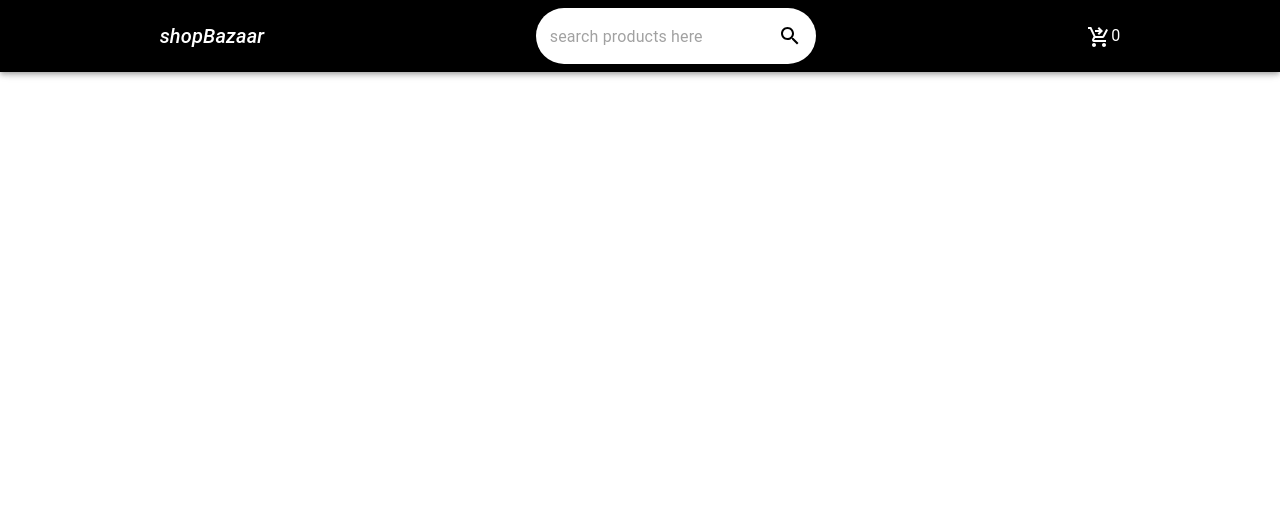
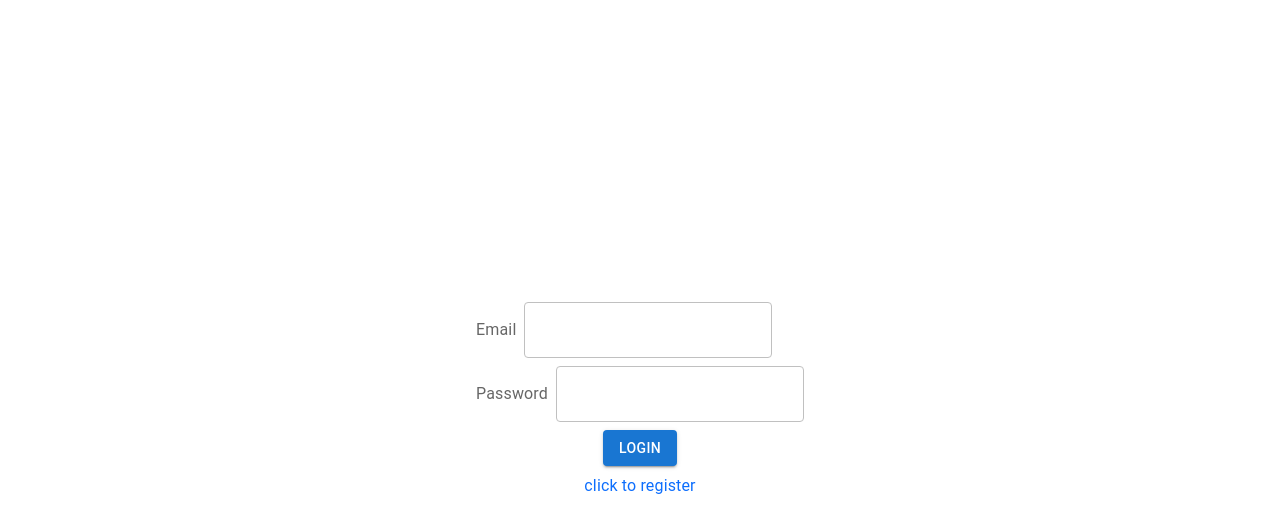
Before and after one commit to maheshsk61/New-Ecommerce-ui-api-, a React (Vite) app in the folder client/: page /login in a window 1280 px wide. Shown: the top 532 px of the page. Built offline with nearby package versions, Linux system fonts and the light colour scheme.

Commit message:
ui completed for login and register

```diff
--- a/client/package.json
+++ b/client/package.json
@@ -16,7 +16,6 @@
     "@mui/material": "^6.1.10",
     "@reduxjs/toolkit": "^2.4.0",
     "axios": "^1.7.9",
-    "bcryptjs": "^2.4.3",
     "bootstrap": "^5.3.3",
     "react": "^18.3.1",
     "react-dom": "^18.3.1",
@@ -26,7 +25,6 @@
   },
   "devDependencies": {
     "@eslint/js": "^9.15.0",
-    "@types/bcryptjs": "^2.4.6",
     "@types/node": "^22.10.1",
     "@types/react": "^18.3.12",
     "@types/react-dom": "^18.3.1",
--- a/client/src/App.tsx
+++ b/client/src/App.tsx
@@ -6,15 +6,24 @@ import Headphone from "./components/products/headphone/headphone";
 import Product from "./components/products/product";
 import Cart from "./components/cart/cart";
 import Register from "./components/register-user/register";
+import Login from "./components/login-user/login";
 
 export const routers = createBrowserRouter([
   {
-    path:"/register",
+    path: "/register",
     element: (
       <>
-        <Register/>
+        <Register />
       </>
-    )
+    ),
+  },
+  {
+    path: "/login",
+    element: (
+      <>
+        <Login />
+      </>
+    ),
   },
   {
     path: "/home",
--- a/client/src/Redux/slices/user.ts
+++ b/client/src/Redux/slices/user.ts
@@ -9,7 +9,8 @@ const initialState: IUser = {
   countryCode: "",
   mobileNumber: "",
   password: "",
-  error: "",
+  error: null,
+  success: null,
 };
 
 const userSlice = createSlice({
@@ -38,8 +39,13 @@ const userSlice = createSlice({
       state.password = action.payload;
       //console.log(`state.password ${state.password}`)
     },
-    setError(state, action: PayloadAction<string>) {
+    setError(state, action: PayloadAction<string | null>) {
       state.error = action.payload;
+      //console.log(`state.error ${state.error}`);
+    },
+    setSuccess(state, action: PayloadAction<string | null>) {
+      state.success = action.payload;
+      //console.log(`state.success ${state.success}`);
     },
     resetUser(state) {
       state.firstName = "";
@@ -49,7 +55,13 @@ const userSlice = createSlice({
       state.countryCode = "";
       state.mobileNumber = "";
       state.password = "";
-      state.error = "";
+      state.error = null;
+    },
+    setUser(state, action: PayloadAction<IUser>) {
+      const { firstName, lastName } = action.payload;
+      state.firstName = firstName;
+      console.log(state.firstName);
+      state.lastName = lastName;
     },
   },
 });
@@ -64,5 +76,7 @@ export const {
   setPassword,
   resetUser,
   setError,
+  setSuccess,
+  setUser,
 } = userSlice.actions;
 export default userSlice.reducer;
--- a/client/src/api.ts
+++ b/client/src/api.ts
@@ -26,8 +26,17 @@ export const productType = async (params: string) => {
 export const user = async (payload: object) => {
   try {
     const response = await axios.post(`${BASE_URL}/newUser`, payload);
-    return response.data;
+    return response;
   } catch (error) {
     return Promise.reject(error);
   }
 };
+
+export const userValidate = async (payload: object) => {
+  try {
+    const response = await axios.post(`${BASE_URL}/validateUser`, payload);
+    return response;
+  } catch (error) {
+    return Promise.reject(error);
+  }
+};
--- a/client/src/components/cart/cart.tsx
+++ b/client/src/components/cart/cart.tsx
@@ -31,7 +31,7 @@ const Cart: React.FC = (): JSX.Element => {
     price = price + product.price;
     return price;
   });
-  console.log(price);
+  //console.log(price);
 
   useEffect(() => {
     dispatch(setLoading(true));
@@ -148,7 +148,7 @@ const Cart: React.FC = (): JSX.Element => {
           );
         })
       )}
-      <Box sx={{ marginTop: 7, }}>
+      <Box sx={{ marginTop: 7 }}>
         {cart.cartItems.length > 0 && (
           <Card
             className="p-3"
--- /dev/null
+++ b/client/src/components/login-user/login.tsx
@@ -0,0 +1,176 @@
+import {
+  Alert,
+  Box,
+  Grid2,
+  InputLabel,
+  TextField,
+  Typography,
+} from "@mui/material";
+import { constant } from "../../constant";
+import { Link, useNavigate } from "react-router-dom";
+import Buttons from "../reuse-components/button/button";
+import { userValidate } from "../../api";
+import { AppDispatch, RootState } from "../../Redux/store";
+import { useDispatch, useSelector } from "react-redux";
+import {
+  resetUser,
+  setEmail,
+  setError,
+  setPassword,
+  setSuccess,
+  setUser,
+} from "../../Redux/slices/user";
+import { setIsDisabled } from "../../Redux/slices/handle-buttons";
+import { IHandleButtons, IUser } from "../../interface";
+
+const Login: React.FC = (): JSX.Element => {
+  const userDetails: IUser = useSelector((state: RootState) => state.user);
+  const button: IHandleButtons = useSelector(
+    (state: RootState) => state.buttons
+  );
+  const dispatch = useDispatch<AppDispatch>();
+  const navigate = useNavigate();
+  const handleInputChange = (
+    e: React.ChangeEvent<HTMLInputElement>,
+    field: string
+  ) => {
+    switch (field) {
+      case "email":
+        dispatch(setEmail(e.target.value));
+        break;
+      case "password":
+        dispatch(setPassword(e.target.value));
+        break;
+      default:
+        break;
+    }
+  };
+  const handleLogin = async () => {
+    if (userDetails.email === "") {
+      dispatch(setError("please enter email"));
+      return false;
+    }
+    if (userDetails.password === "") {
+      dispatch(setError("please enter password"));
+      return false;
+    }
+    const payload = {
+      email: userDetails.email,
+      password: userDetails.password,
+    };
+    dispatch(setIsDisabled(true));
+    try {
+      const response = await userValidate(payload);
+      if (response.status === 200) {
+        dispatch(setError(""));
+        dispatch(setSuccess(response.data.message));
+        dispatch(setIsDisabled(false));
+        dispatch(setUser(response.data.user));
+        //dispatch(resetUser());
+        setTimeout(() => {
+          navigate("/home");
+        });
+      }
+      //console.log(response);
+      return response.data;
+    } catch (error: any) {
+      if (error.response) {
+        //console.log(error.response.data.message);
+        dispatch(setError(error.response.data.message));
+      } else {
+        //console.log(error.response.data.message);
+        dispatch(setError("An unexpected error occurred"));
+      }
+      dispatch(setIsDisabled(false));
+      return Promise.reject(error);
+    } finally {
+      setTimeout(() => {
+        dispatch(setSuccess(""));
+      }, 1000);
+    }
+  };
+  const handleFormSubmission = (event: React.FormEvent) => {
+    event.preventDefault();
+  };
+
+  return (
+    <Grid2
+      sx={{
+        gridColumn: {
+          xs: "span 12",
+          sm: "span 6",
+          md: "span 4",
+          lg: "span 4",
+          xl: "span 3",
+        },
+        height: "100vh",
+      }}
+      className="d-flex flex-column align-items-center w-100 justify-content-center"
+    >
+      <Box component="form" onSubmit={handleFormSubmission}>
+        {userDetails.error && (
+          <Alert severity="error" sx={{ mb: 1 }}>
+            {userDetails.error}
+          </Alert>
+        )}
+        {userDetails.success && (
+          <Alert severity="success" sx={{ mb: 1 }}>
+            {userDetails.success}
+          </Alert>
+        )}
+        <Box sx={{ display: "flex", alignItems: "center", mb: 1 }}>
+          <InputLabel sx={{ mr: 1 }}>{constant.email}</InputLabel>
+          <TextField
+            variant="outlined"
+            type="email"
+            className="text-field"
+            value={userDetails.email}
+            onChange={(e) =>
+              handleInputChange(
+                e as React.ChangeEvent<HTMLInputElement>,
+                "email"
+              )
+            }
+          />
+        </Box>
+        <Box sx={{ display: "flex", alignItems: "center", mb: 1 }}>
+          <InputLabel sx={{ mr: 1 }}>{constant.password}</InputLabel>
+          <TextField
+            variant="outlined"
+            type="password"
+            className="text-field"
+            value={userDetails.password}
+            onChange={(e) =>
+              handleInputChange(
+                e as React.ChangeEvent<HTMLInputElement>,
+                "password"
+              )
+            }
+          />
+        </Box>
+        <Box
+          sx={{
+            display: "flex",
+            justifyContent: "center", // Center horizontally
+            mb: 1,
+          }}
+        >
+          <Buttons
+            value={constant.login}
+            onClick={handleLogin}
+            type="submit"
+            isDisabled={button.isDisabled}
+          />
+        </Box>
+        <Link
+          to="/register"
+          onClick={() => dispatch(resetUser())}
+          style={{ textDecoration: "none", textAlign: "center" }}
+        >
+          <Typography>{constant.clickToRegister}</Typography>
+        </Link>
+      </Box>
+    </Grid2>
+  );
+};
+export default Login;
--- a/client/src/components/navbar/navbar.tsx
+++ b/client/src/components/navbar/navbar.tsx
@@ -1,13 +1,17 @@
 import {
   AppBar,
   Box,
+  IconButton,
   InputAdornment,
+  Menu,
+  MenuItem,
   TextField,
   Toolbar,
   Typography,
 } from "@mui/material";
 import "./navbar.scss";
-import { Link } from "react-router-dom";
+import PersonIcon from "@mui/icons-material/Person";
+import { Link, useNavigate } from "react-router-dom";
 import SearchIcon from "@mui/icons-material/Search";
 import { constant } from "../../constant";
 import { useDispatch, useSelector } from "react-redux";
@@ -15,9 +19,12 @@ import { AppDispatch, RootState } from "../../Redux/store";
 import { setSearchQuery } from "../../Redux/slices/search-query";
 import { IHandleButtons, ISearchQuery } from "../../interface";
 import ShoppingCartCheckoutIcon from "@mui/icons-material/ShoppingCartCheckout";
+import { useState } from "react";
+import { resetUser } from "../../Redux/slices/user";
 
 const Navbar: React.FC = (): JSX.Element => {
   const dispatch = useDispatch<AppDispatch>();
+  const userDetails = useSelector((state: RootState) => state.user);
   const handleSearch = (event: React.ChangeEvent<HTMLInputElement>) => {
     const value: string = event.target.value;
     dispatch(setSearchQuery(value));
@@ -29,6 +36,21 @@ const Navbar: React.FC = (): JSX.Element => {
   const button: IHandleButtons = useSelector(
     (state: RootState) => state.buttons
   );
+  const navigate = useNavigate();
+  const [anchorEl, setAnchorEl] = useState<null | HTMLElement>(null);
+  const openMenu = Boolean(anchorEl);
+  //console.log(openMenu);
+  const handleLogout = () => {
+    dispatch(resetUser());
+    navigate("/login");
+    setAnchorEl(null);
+  };
+  const handleMenuClick = (event: React.MouseEvent<HTMLElement>) => {
+    setAnchorEl(event.currentTarget);
+  };
+  const handleMenuClose = () => {
+    setAnchorEl(null);
+  };
 
   return (
     <Box>
@@ -71,6 +93,31 @@ const Navbar: React.FC = (): JSX.Element => {
             }}
           />
           <Box>
+            <IconButton
+              sx={{ color: "var(--white-color)" }}
+              onClick={handleMenuClick}
+            >
+              <PersonIcon />
+            </IconButton>
+            <Menu
+              open={openMenu}
+              onClose={handleMenuClose}
+              anchorEl={anchorEl}
+              disableScrollLock
+            >
+              <MenuItem
+                onClick={handleLogout}
+                sx={{ color: "var(--black-color)" }}
+              >
+                {constant.logout}
+              </MenuItem>
+            </Menu>
+            <Typography component="span">
+              {userDetails.firstName && userDetails.firstName}{" "}
+              {userDetails.lastName && userDetails.lastName}
+            </Typography>
+          </Box>
+          <Box>
             <Link to="/cart" style={{ color: "var(--white-color)" }}>
               <ShoppingCartCheckoutIcon />
             </Link>
--- a/client/src/components/products/product.tsx
+++ b/client/src/components/products/product.tsx
@@ -16,7 +16,7 @@ import {
   setIsDisabled,
 } from "../../Redux/slices/handle-buttons";
 import { setLoading } from "../../Redux/slices/loading";
-import { useEffect, useState } from "react";
+import { useEffect } from "react";
 import { setClickedProduct } from "../../Redux/slices/products";
 import { setImageToOpen, setIsOpen } from "../../Redux/slices/dialog-box";
 import Dialogs from "../reuse-components/dialog/dialog";
--- a/client/src/components/register-user/register.tsx
+++ b/client/src/components/register-user/register.tsx
@@ -11,6 +11,7 @@ import {
   Select,
   SelectChangeEvent,
   TextField,
+  Typography,
 } from "@mui/material";
 import "./register.scss";
 import ExpandMoreIcon from "@mui/icons-material/ExpandMore";
@@ -28,12 +29,18 @@ import {
   setPassword,
   setError,
   resetUser,
+  setSuccess,
 } from "../../Redux/slices/user"; // Assuming actions are created for updating user fields
 import { user } from "../../api";
-import bcrypt from "bcryptjs";
+import { Link } from "react-router-dom";
+import { setIsDisabled } from "../../Redux/slices/handle-buttons";
+import { IHandleButtons, IUser } from "../../interface";
 
 const Register: React.FC = (): JSX.Element => {
-  const userDetails = useSelector((state: RootState) => state.user);
+  const userDetails: IUser = useSelector((state: RootState) => state.user);
+  const button: IHandleButtons = useSelector(
+    (state: RootState) => state.buttons
+  );
   const dispatch = useDispatch<AppDispatch>();
   const handleCountry = (event: SelectChangeEvent<string>) => {
     dispatch(setCountryCode(event.target.value));
@@ -99,10 +106,6 @@ const Register: React.FC = (): JSX.Element => {
       dispatch(setError("please create password"));
       return false;
     }
-    const hashedPassword = await bcrypt.hash(userDetails.password, 10);
-    // if (userDetails.password) {
-    //   dispatch(setPassword(hashedPassword));
-    // }
     const payload = {
       firstName: userDetails.firstName,
       lastName: userDetails.lastName,
@@ -110,16 +113,25 @@ const Register: React.FC = (): JSX.Element => {
       gender: userDetails.gender,
       countryCode: userDetails.countryCode,
       mobileNumber: userDetails.mobileNumber,
-      password: hashedPassword,
+      password: userDetails.password,
     };
     //console.log("Payload:", payload);
+    dispatch(setIsDisabled(true));
     try {
       const response = await user(payload);
+      //console.log(response.status)
+      if (response.status === 201) {
+        dispatch(setSuccess(response.data.message));
+        dispatch(setIsDisabled(false));
+      }
       return response.data;
     } catch (error) {
       return Promise.reject(error);
     } finally {
       dispatch(resetUser());
+      setTimeout(() => {
+        dispatch(setSuccess(""));
+      }, 5000);
     }
   };
   const handleFormSubmission = (event: React.FormEvent) => {
@@ -144,6 +156,11 @@ const Register: React.FC = (): JSX.Element => {
         {userDetails.error && (
           <Alert severity="error" sx={{ mb: 1 }}>
             {userDetails.error}
+          </Alert>
+        )}
+        {userDetails.success && (
+          <Alert severity="success" sx={{ mb: 1 }}>
+            {userDetails.success}
           </Alert>
         )}
         <Box sx={{ display: "flex", alignItems: "center", mb: 1 }}>
@@ -269,14 +286,26 @@ const Register: React.FC = (): JSX.Element => {
           sx={{
             display: "flex",
             justifyContent: "center", // Center horizontally
+            mb: 1,
           }}
         >
           <Buttons
             value={constant.register}
             onClick={handleRegister}
             type="submit"
+            isDisabled={button.isDisabled}
           />
         </Box>
+        <Link
+          to="/login"
+          onClick={() => {
+            dispatch(resetUser());
+            dispatch(setSuccess(""));
+          }}
+          style={{ textDecoration: "none", textAlign: "center" }}
+        >
+          <Typography>{constant.clickToLogin}</Typography>
+        </Link>
       </Box>
     </Grid2>
   );
--- a/client/src/constant.ts
+++ b/client/src/constant.ts
@@ -20,4 +20,8 @@ export const constant: Constants = {
   other: "OTHER",
   register: "Register",
   password: "Password",
+  clickToLogin: "click to login",
+  clickToRegister: "click to register",
+  login: "Login",
+  logout: "Logout",
 };
```
Also changed, not shown: client/src/interface.ts (+6 -1 lines), 1 other file (tests, documents, lock files or other folders).
